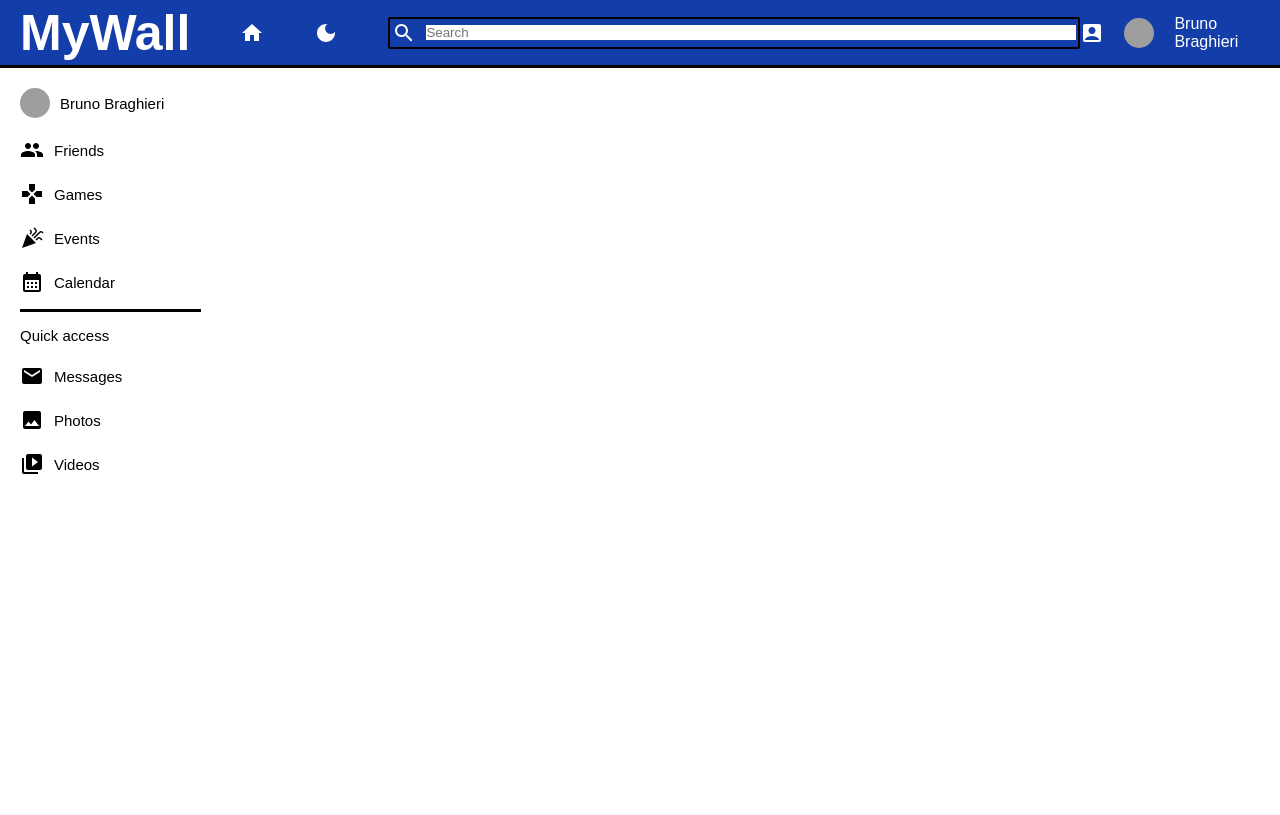
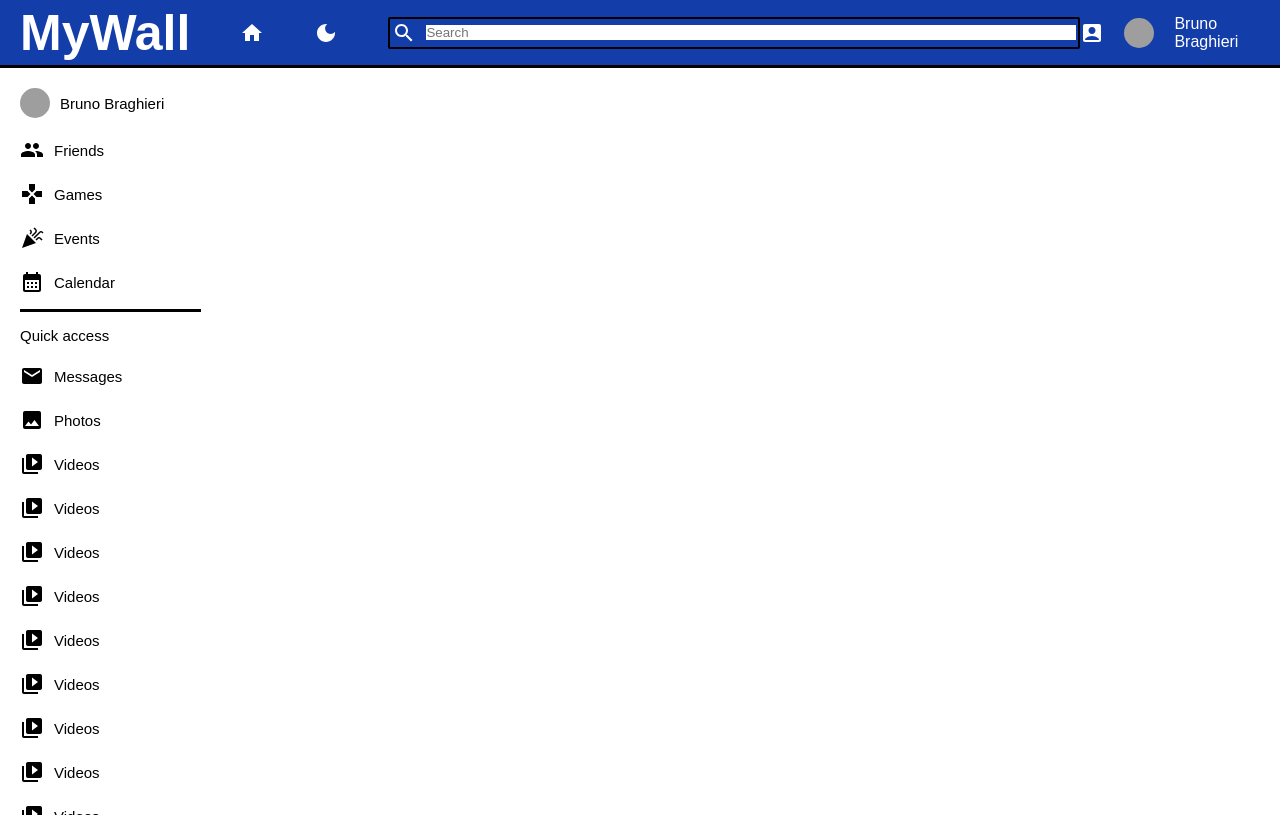
Before and after one commit to Jednookiprogramista/first-app-frontend, a React (Create React App) app: page /profile/1 in a window 1280 px wide. Built offline with nearby package versions, Linux system fonts and the light colour scheme; grey boxes are pictures that could not be loaded.

Commit message:
Removed the ability for the left SideBar to move when scrolling

```diff
--- a/src/components/main/leftSideBar/LeftSideBar.tsx
+++ b/src/components/main/leftSideBar/LeftSideBar.tsx
@@ -54,6 +54,46 @@ export const LeftSideBar = () => {
                             <VideoLibraryIcon className={'icons'}/>
                             <span className="objects-text">Videos</span>
                         </div>
+                        <div className="objects">
+                            <VideoLibraryIcon className={'icons'}/>
+                            <span className="objects-text">Videos</span>
+                        </div><div className="objects">
+                        <VideoLibraryIcon className={'icons'}/>
+                        <span className="objects-text">Videos</span>
+                    </div><div className="objects">
+                        <VideoLibraryIcon className={'icons'}/>
+                        <span className="objects-text">Videos</span>
+                    </div><div className="objects">
+                        <VideoLibraryIcon className={'icons'}/>
+                        <span className="objects-text">Videos</span>
+                    </div><div className="objects">
+                        <VideoLibraryIcon className={'icons'}/>
+                        <span className="objects-text">Videos</span>
+                    </div><div className="objects">
+                        <VideoLibraryIcon className={'icons'}/>
+                        <span className="objects-text">Videos</span>
+                    </div><div className="objects">
+                        <VideoLibraryIcon className={'icons'}/>
+                        <span className="objects-text">Videos</span>
+                    </div><div className="objects">
+                        <VideoLibraryIcon className={'icons'}/>
+                        <span className="objects-text">Videos</span>
+                    </div><div className="objects">
+                        <VideoLibraryIcon className={'icons'}/>
+                        <span className="objects-text">Videos</span>
+                    </div><div className="objects">
+                        <VideoLibraryIcon className={'icons'}/>
+                        <span className="objects-text">Videos</span>
+                    </div><div className="objects">
+                        <VideoLibraryIcon className={'icons'}/>
+                        <span className="objects-text">Videos</span>
+                    </div><div className="objects">
+                        <VideoLibraryIcon className={'icons'}/>
+                        <span className="objects-text">Videos</span>
+                    </div><div className="objects">
+                        <VideoLibraryIcon className={'icons'}/>
+                        <span className="objects-text">Videos</span>
+                    </div>
 
 
 
--- a/src/components/main/leftSideBar/leftSideBar.css
+++ b/src/components/main/leftSideBar/leftSideBar.css
@@ -1,8 +1,17 @@
-.left-side-bar{
-flex: 2;
+.left-side-bar {
+    flex: 2;
+    position: sticky;
+    top: 53px;
+    height: calc(100vh - 53px);
+    overflow: scroll;
+
+}
+
+::-webkit-scrollbar {
+    display: none;
+}
 
 
-}
 
 .container{
     padding: 20px;
--- a/src/components/main/tittle_bar/tittleBar.css
+++ b/src/components/main/tittle_bar/tittleBar.css
@@ -10,6 +10,7 @@
     border-bottom: 3px solid black;
     position: sticky;
     top: 0;
+
 }
 
 .first-title {
```
